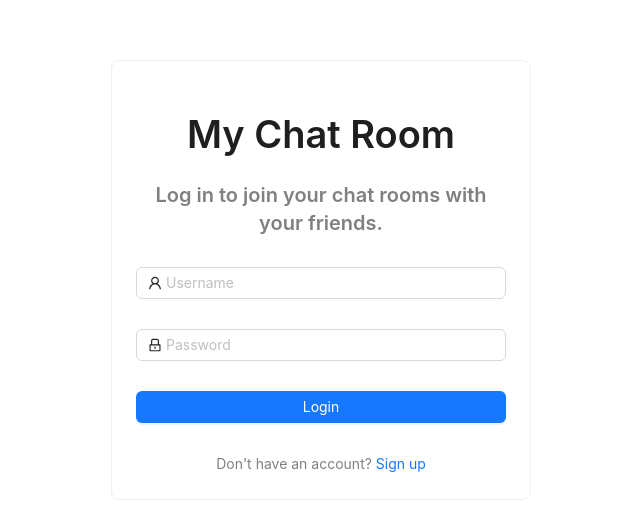
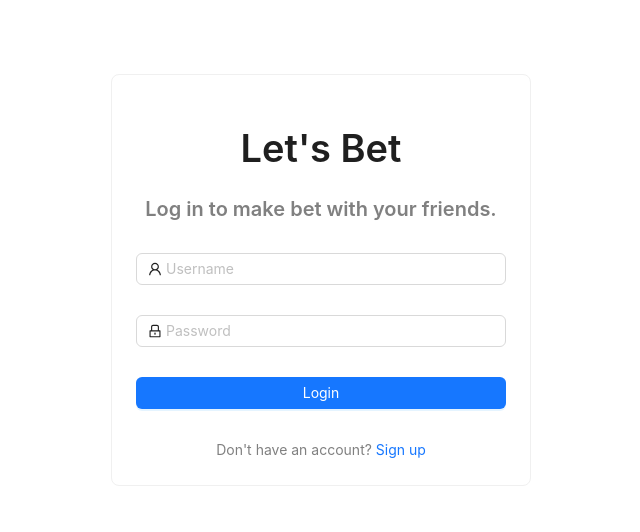
Before and after one commit to laoshuu/CNA-1111, a React (Create React App) app in the folder frontend/: page / in a window 1280 px wide. Shown: the part 128-660 px from the top of the page, without its empty margins (319-959 px from the left). Built offline with nearby package versions, Linux system fonts and the light colour scheme; no server answers.

Commit message:
liang/change title Login and Register

```diff
--- a/frontend/src/Containers/Login.js
+++ b/frontend/src/Containers/Login.js
@@ -51,9 +51,9 @@ export default function Login() {
         <Card style={{ width: '70%', textAlign: 'center' }}>
             <Row>
                 <Col span={24}>
-                    <Title>My Chat Room</Title>
+                    <Title>Let's Bet</Title>
                     <Title level={4} style={{ color: 'gray' }}>
-                        Log in to join your chat rooms with your friends.
+                        Log in to make bet with your friends.
                     </Title>
                     <Form
                         form={form}
--- a/frontend/src/Containers/Register.js
+++ b/frontend/src/Containers/Register.js
@@ -38,9 +38,9 @@ export default function Register() {
         <Card style={{ width: '70%', textAlign: 'center' }}>
             <Row>
                 <Col span={24}>
-                    <Title>My Chat Room</Title>
+                    <Title>Let's Bet</Title>
                     <Title level={4} style={{ color: 'gray' }}>
-                        Sign up to get an access to join your chat rooms with your friends.
+                        Sign up to get an access to make bet with your friends.
                     </Title>
                     <Form
                         form={form}
```
